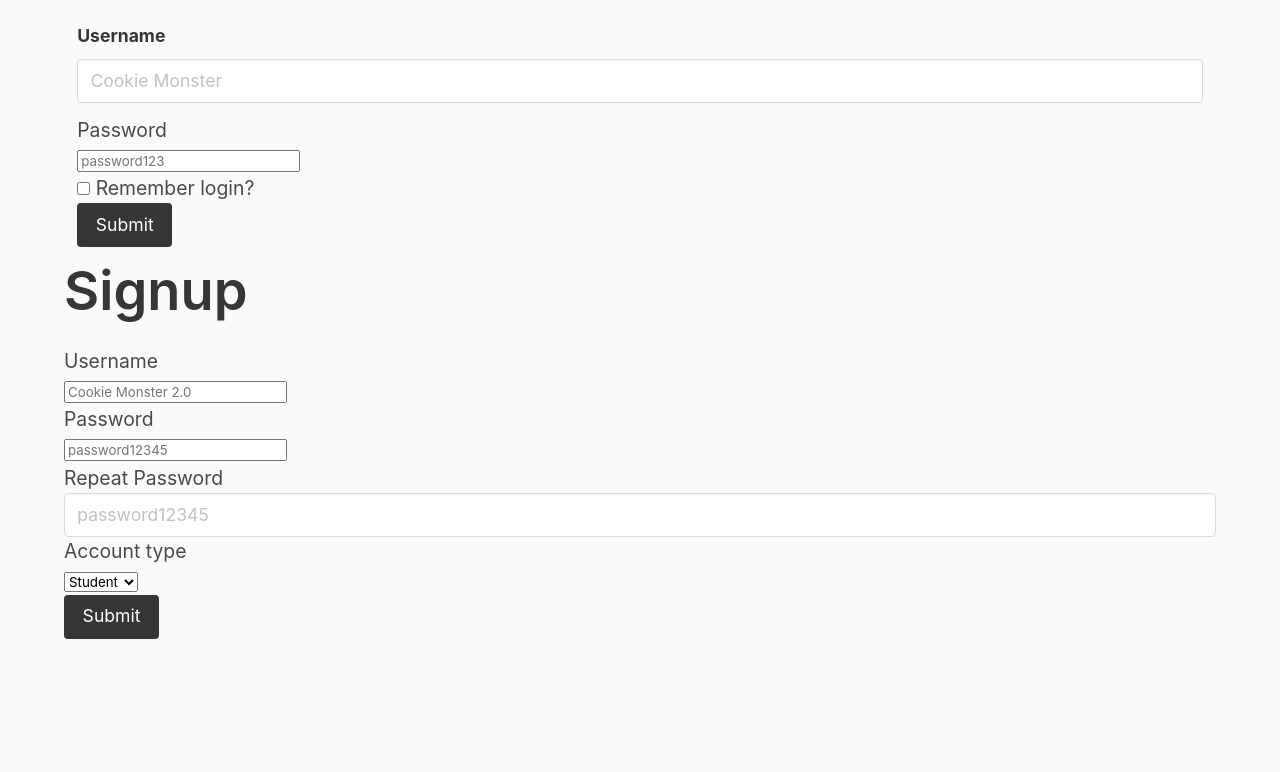
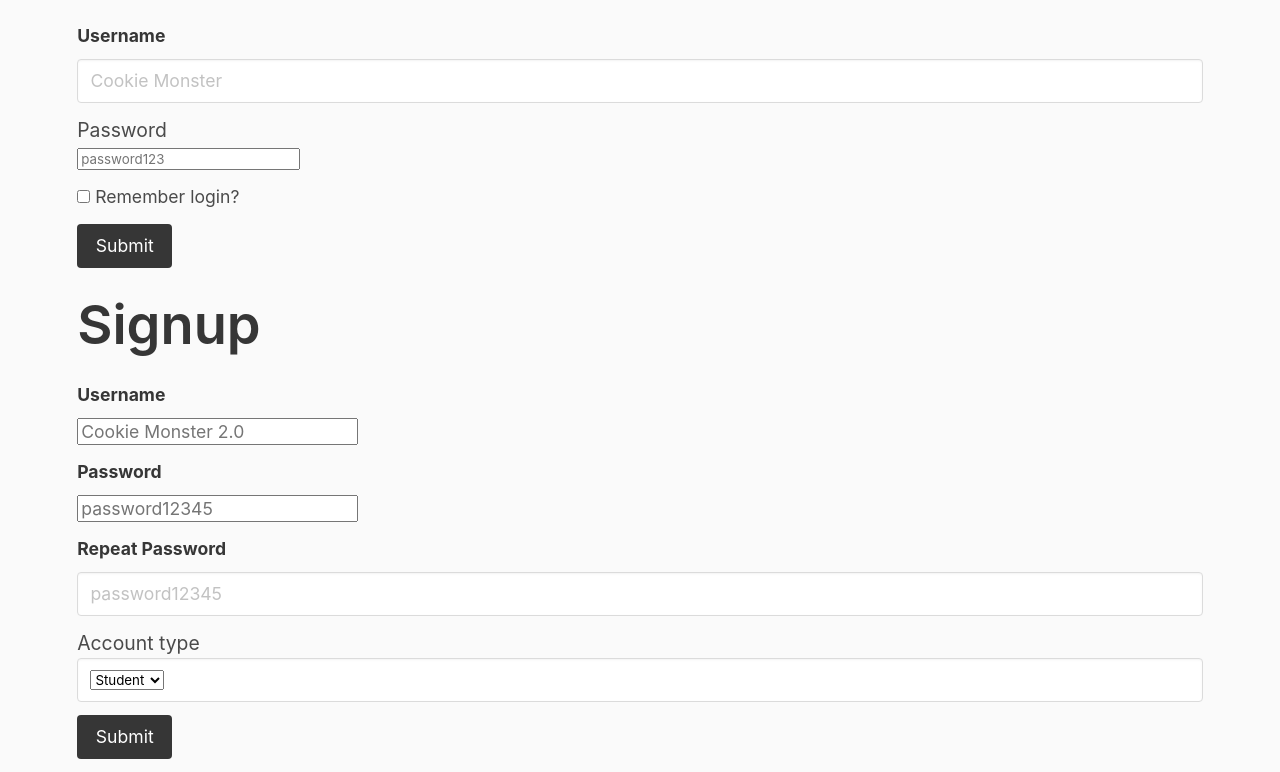
Before and after one commit to jdmar3-comp426/a02-ellieevs, a website: page index.html in a window 1280 px wide. Shown: the part 4015-4787 px from the top of the page. Before the commit the page ends 4654 px from the top, so only its background shows below. Drawn offline with nearby package versions, Linux system fonts and the light colour scheme; a web font is replaced by a local one.

Commit message:
added more styling v2

```diff
--- a/index.html
+++ b/index.html
@@ -163,52 +163,52 @@
                             <input class="input" type="text" placeholder="Cookie Monster" name="username">
                         </div>
                     </div>
-                    <div class="">
+                    <div class="field">
                         <label class="">Password</label>
-                        <div class="">
+                        <div class="control">
                             <input class="" type="password" placeholder="password123" name="password">
                         </div>
                     </div>
-                    <div class="">
-                        <div class="">
+                    <div class="field">
+                        <div class="control">
                             <label class="checkbox">
                                 <input type="checkbox" name="remember">
                                 Remember login?
                             </label>
                         </div>
                     </div>
-                    <div class="">
-                        <div class="">
+                    <div class="field">
+                        <div class="control">
                             <button class="button is-dark" type="submit">Submit</button>
                         </div>
                     </div>
                 </form>
             </div>
-            <div class="">
+            <div class="column">
                 <h1 class="title">Signup</h1>
                 <form>
-                    <div class="">
-                        <label class="">Username</label>
+                    <div class="field">
+                        <label class="label">Username</label>
                         <div class="">
-                            <input class="" type="text" placeholder="Cookie Monster 2.0" name="username">
+                            <input class="control" type="text" placeholder="Cookie Monster 2.0" name="username">
                         </div>
                     </div>
-                    <div class="">
-                        <label class="">Password</label>
+                    <div class="field">
+                        <label class="label">Password</label>
                         <div class="">
-                            <input class="" type="password" placeholder="password12345">
+                            <input class="control" type="password" placeholder="password12345">
                         </div>
                     </div>
-                    <div class="">
-                        <label class="">Repeat Password</label>
-                        <div class="">
+                    <div class="field">
+                        <label class="label">Repeat Password</label>
+                        <div class="control">
                             <input class="input" type="password" placeholder="password12345" name="password">
                         </div>
                     </div>
-                    <div class="">
+                    <div class="field">
                         <label class="">Account type</label>
-                        <div class="">
-                            <div class="">
+                        <div class="field">
+                            <div class="input">
                                 <select name="accountType">
                                     <option>Student</option>
                                     <option>Teacher</option>
@@ -216,8 +216,8 @@
                             </div>
                         </div>
                     </div>
-                    <div class="">
-                        <div class="">
+                    <div class="field">
+                        <div class="control">
                             <button class="button is-dark" type="submit">Submit</button>
                         </div>
                     </div>
```
